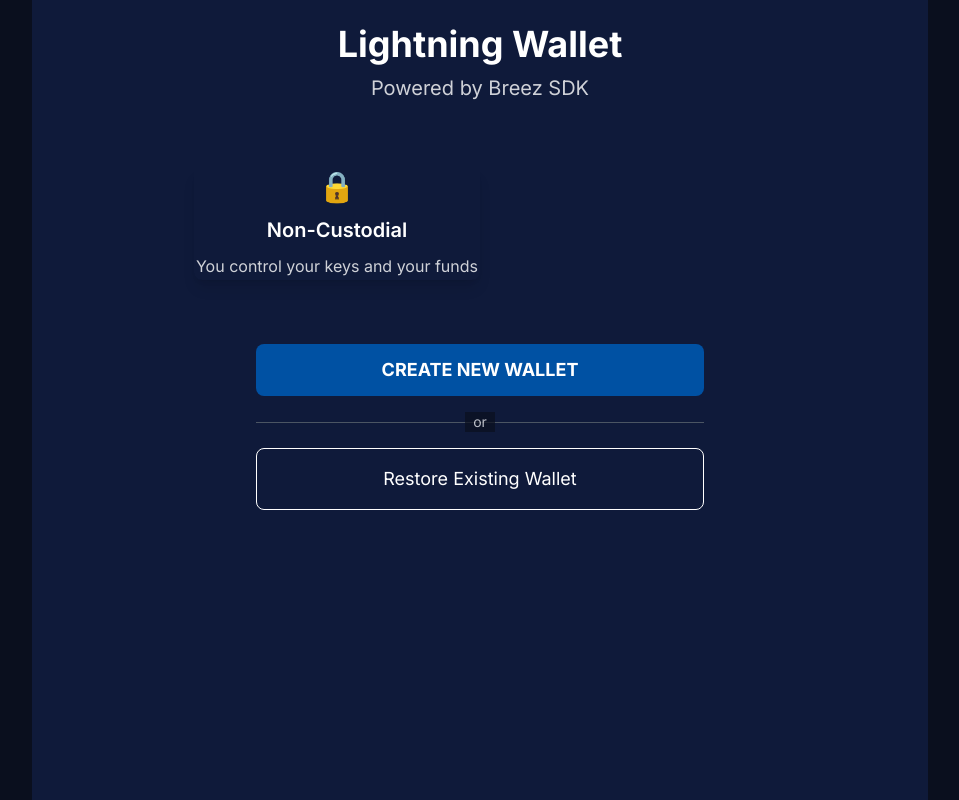
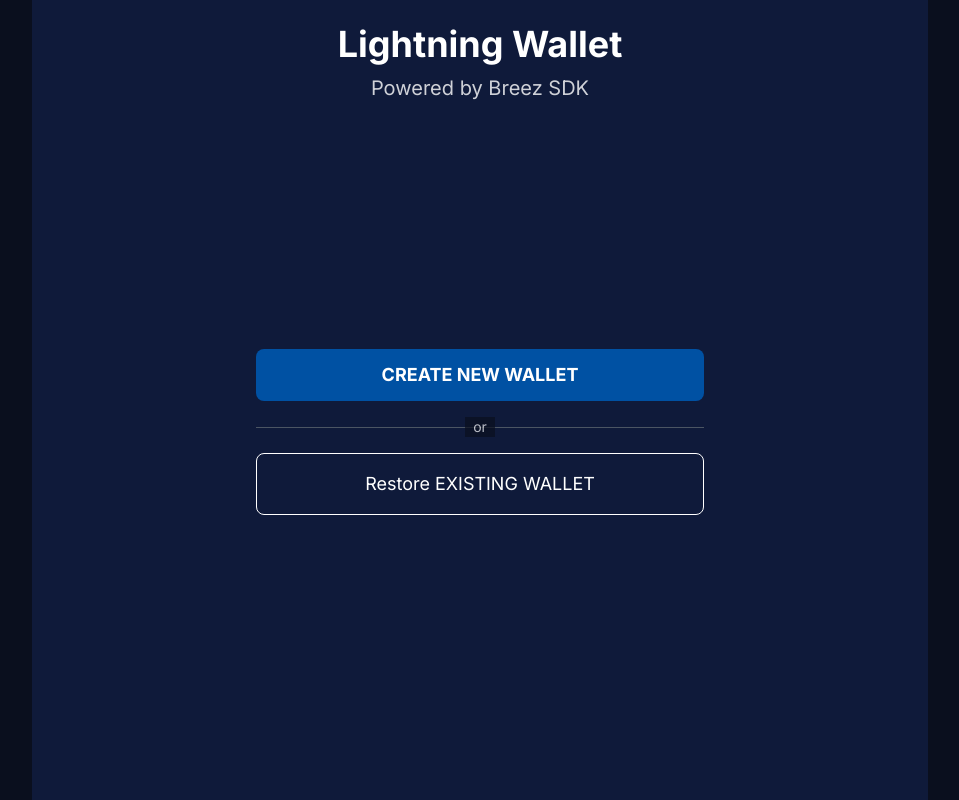
Before and after one commit to breez/wasm-example-app, a React (Vite) app: page / in a window 1280 px wide. Shown: the whole page, without its empty margins (160-1119 px from the left). Built offline with nearby package versions, Linux system fonts and the light colour scheme.

Commit message:
some UI feedback

```diff
--- a/index.html
+++ b/index.html
@@ -5,7 +5,7 @@
   <meta charset="UTF-8" />
   <meta name="viewport" content="width=device-width, initial-scale=1.0" />
   <link rel="icon" type="image/svg+xml" href="/favicon.svg" />
-  <title>Lightning Bitcoin Wallet</title>
+  <title>Breez Wasm Wallet</title>
   <meta name="description" content="A lightning fast Bitcoin wallet powered by Breez SDK" />
 
   <!-- Preload the Wasm file -->
--- a/src/pages/HomePage.tsx
+++ b/src/pages/HomePage.tsx
@@ -19,20 +19,10 @@
         </p>
       </div>
 
-      {/* Feature highlights */}
-      <div className="flex justify-center justify-items-center items-center grid grid-cols-1 md:grid-cols-2 max-w-4xl mt-16">
-
-        <div className="flex-0 bg-[rgb(var(--card-bg))] rounded-lg shadow-lg">
-          <div className="text-3xl mb-3">🔒</div>
-          <h2 className="text-xl font-semibold text-[rgb(var(--text-white))] mb-2">Non-Custodial</h2>
-          <p className="text-[rgb(var(--text-white))] opacity-80">You control your keys and your funds</p>
-        </div>
-      </div>
-
 
 
       {/* Call-to-action buttons */}
-      <div className="space-y-4 w-full max-w-md mt-16">
+      <div className="space-y-4 flex-col flex flex-1 w-full max-w-md justify-center">
         <PrimaryButton
           onClick={onCreateNewWallet}
           className="w-full py-4 text-lg"
@@ -55,7 +45,7 @@
           onClick={onRestoreWallet}
           className="w-full py-4 border border-[rgb(var(--text-white))] text-[rgb(var(--text-white))] rounded-lg hover:bg-[rgb(var(--card-border))] transition-colors text-lg"
         >
-          Restore Existing Wallet
+          Restore EXISTING WALLET
         </button>
         <div></div>
       </div>
--- a/src/pages/WalletPage.tsx
+++ b/src/pages/WalletPage.tsx
@@ -132,8 +132,8 @@
           onClick={() => setIsReceiveDialogOpen(true)}
           className="flex items-center text-white py-2 rounded-lg hover:bg-[var(--secondary-blue)] transition-colors"
         >
+          <span className="text-xl ml-2">↓</span>
           <span className="font-medium">Receive</span>
-          <span className="text-xl ml-2">↓</span>
         </button>
       </div>
     </div>
```
